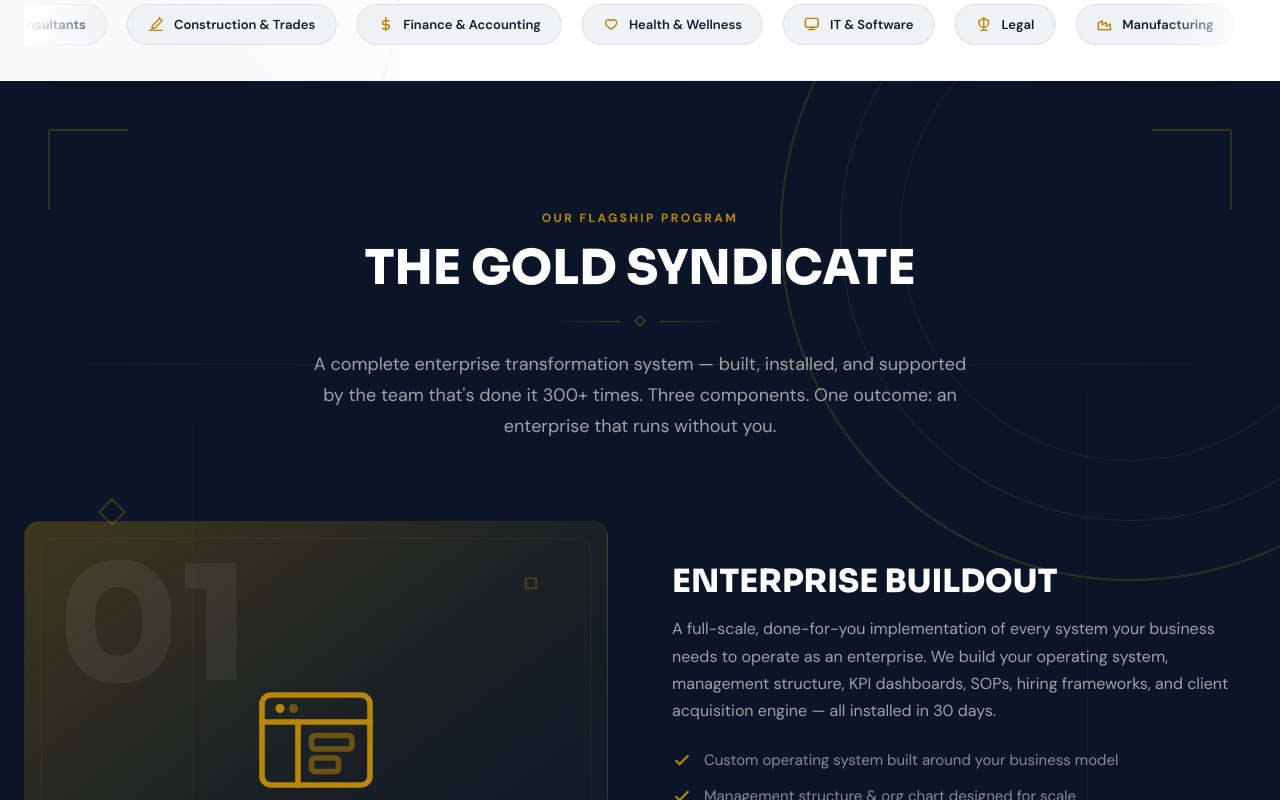
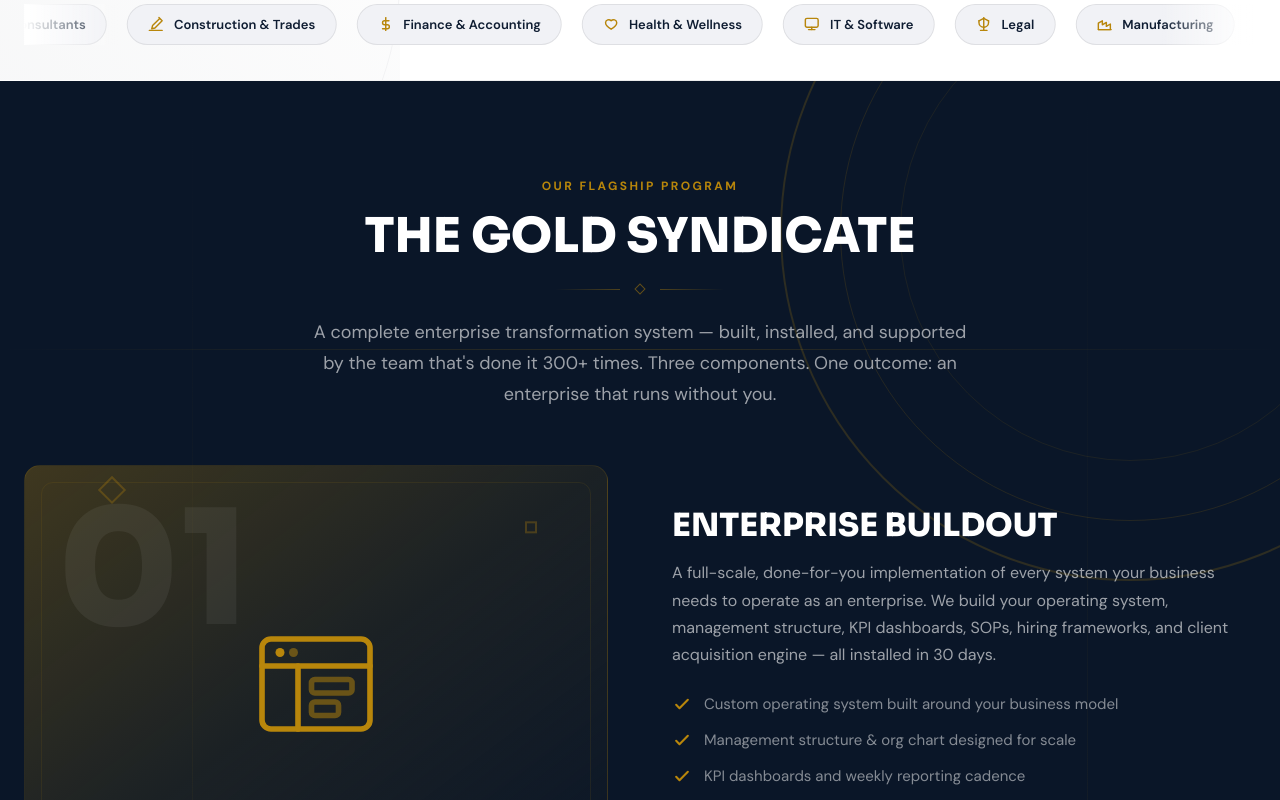
Before and after one commit to mslandon-scale/scale-enterprises-site, a Next.js app in the folder scale-home/: page / in a window 1280 px wide. Shown: the part 720-1520 px from the top of the page. Built offline with nearby package versions, Linux system fonts and the light colour scheme.

Commit message:
Remove corner brackets and tighten spacing in Gold Syndicate section
Co-Authored-By: Claude Opus 4.6 <noreply@anthropic.com>

```diff
--- a/scale-home/src/components/sections/GoldSyndicate.tsx
+++ b/scale-home/src/components/sections/GoldSyndicate.tsx
@@ -86,7 +86,7 @@ const sections = [
 
 export default function GoldSyndicate() {
   return (
-    <section className="relative bg-bg-navy py-24 lg:py-32 overflow-hidden">
+    <section className="relative bg-bg-navy py-16 lg:py-24 overflow-hidden">
       {/* ═══ PRESTIGE BACKGROUND ELEMENTS ═══ */}
       <div className="absolute inset-0 pointer-events-none">
         {/* Large gold crest ring — top right */}
@@ -147,11 +147,6 @@ export default function GoldSyndicate() {
         <div className="absolute top-0 left-[15%] w-px h-full bg-gradient-to-b from-transparent via-accent-gold/[0.08] to-transparent" />
         <div className="absolute top-0 right-[15%] w-px h-full bg-gradient-to-b from-transparent via-accent-gold/[0.08] to-transparent" />
 
-        {/* Corner laurel-style accents (decorative L-shapes) */}
-        <div className="absolute top-12 left-12 w-20 h-20 border-t-2 border-l-2 border-accent-gold/25 rounded-tl-sm" />
-        <div className="absolute top-12 right-12 w-20 h-20 border-t-2 border-r-2 border-accent-gold/25 rounded-tr-sm" />
-        <div className="absolute bottom-12 left-12 w-20 h-20 border-b-2 border-l-2 border-accent-gold/25 rounded-bl-sm" />
-        <div className="absolute bottom-12 right-12 w-20 h-20 border-b-2 border-r-2 border-accent-gold/25 rounded-br-sm" />
       </div>
 
       <div className="relative z-10 max-w-7xl mx-auto px-6">
@@ -161,7 +156,7 @@ export default function GoldSyndicate() {
           whileInView={{ opacity: 1, y: 0 }}
           viewport={{ once: true, amount: 0.2 }}
           transition={{ duration: 0.6, ease: "easeOut" as const }}
-          className="text-center mb-20"
+          className="text-center mb-14"
         >
           <p className="font-body text-[12px] uppercase tracking-eyebrow text-accent-gold font-bold mb-4">
             Our Flagship Program
@@ -254,7 +249,7 @@ export default function GoldSyndicate() {
           whileInView={{ opacity: 1, y: 0 }}
           viewport={{ once: true, amount: 0.2 }}
           transition={{ duration: 0.6, ease: "easeOut" as const }}
-          className="text-center mt-20 lg:mt-28"
+          className="text-center mt-14 lg:mt-20"
         >
           <div className="flex items-center justify-center gap-4 mb-8">
             <div className="h-px w-20 bg-gradient-to-r from-transparent to-accent-gold/30" />
```
